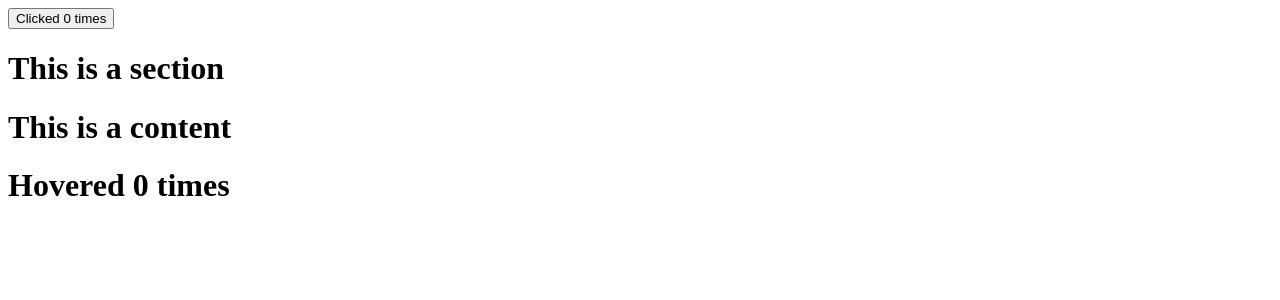
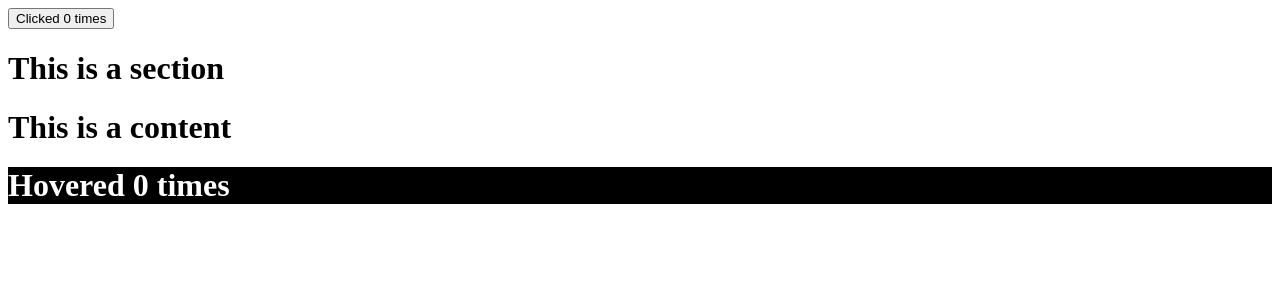
Before and after one commit to Minhaz810/React_fundamentals, a React (Vite) app: page / in a window 1280 px wide. Shown: the top 300 px of the page. Built offline with nearby package versions, Linux system fonts and the light colour scheme.

Commit message:
crated custom context

```diff
--- a/src/App.jsx
+++ b/src/App.jsx
@@ -1,13 +1,16 @@
-import { useState } from 'react';
-import reactLogo from './assets/react.svg';
+
 import ClickCounter from './components/clickCounter';
 import Section from './components/section';
 import Counter from './components/counter';
+import React from 'react';
+import themeContext from './components/context/themecontext';
 
-
-
-function App() {
-
+export default class App extends React.Component{
+      state={
+        theme:'dark'
+      }
+      render(){
+        const {theme}=this.state
         return (
           <>
             <div className='app'>
@@ -19,46 +22,74 @@ function App() {
               </Counter>
 
 
+              <themeContext.Provider value={{theme:this.state.theme}}>
                 <Section/>
+              </themeContext.Provider>
 
             </div>
           </>
         )
       }
-
-export default App
+}
 
 /*
 
-==> আমরা আগে user এর ভেতর props পাঠাচ্ছিলাম এইভাবে।
-  <User name="Chowdhury"/>
+==>ধরা যাক,আমরা APP এর একটা state কে component এর ভেতর use করতে চাচ্ছি।
 
-==> এখন আমরা যেই কাজটা করবো props আকারে একটা fucntion পাঠাবো,কারণ যেহেতু আমরা
-  props আকারে object পাঠাই আর javascript এ function ও একটা object তাই চাইলে আমরা একটা
-  function কে props আকারে পাঠাতে পারি যেই function টা আমার নাম return করবে।
+==>state={
+        theme:'dark'
+      }
+==> আমি চাচ্ছি theme টা চলে যাক hoverCounter এর কাছে।
 
-  <User name={()=>"Chowdhury"}/>
+    যদি আমরা props drilling এর মাধ্যেমে করি:
 
-==>User.jsx এ চলে যাই
+    1. Destructure করে theme কে নিয়ে আসলাম
+      const {theme}=this.state
 
-==>আমরা চাইলে function এ parameter ও পাঠাতে পারি।
-  <User name={(isLoggedIn)=>(isLoggedIn?"Chowdhury":"guest")}/>
 
-==>User.jsx এ চলে যাই
+    2. Section component এ theme কে দিয়ে দিলাম
+      <Section theme={theme}/>
 
-==>এবার আমাদের compomnent এর prop টার নাম যদি name না দিয়ে render দিয়ে দেই অর্থ্যাৎ
-  <User render={(isLoggedIn)=>(isLoggedIn?"Chowdhury":"guest")}/>
-  তাহলে এই prop টাকেই আমরা বলবো render prop.
 
-  চাইলে এটার নাম অন্য কিছুও দিতে পারতাম,কিন্তু convensionally এটার নাম render prop দিয়ে থাকি আমরা
+    3.Section সেটাকে Destructure করে Receive করলো।
+      export default function Section({theme}){
+      return(
+          <div>
+              <h1>
+                  This is a section
+              </h1>
+              <Content/>
 
-==>
+          </div>
+      )
 
-<Counter render={(counter,increamentCount)=>
-            <ClickCounter counter={counter} increamentCount={increamentCount}/> }
-        />
-এখানে counter componenent এর render নামক props টা হচ্ছে একটা function যেটা আসলে
-counter clickcounter component টাকে return করে,কিন্তু return করার সময় এর ভেতর
-counter আর increament counter এর value দিয়ে দেয়।
+
+    4. যেহেতু HoverCounter সরাররি Section এর ভেতর নাই,তাই একে আমরা Contnent এর ভেতর props
+        আকারে দিয়ে দিলাম
+        <Content theme={theme}/>
+        এবার content এর একটা theme নামক props আছে যার value {theme} (অর্থ্যাৎ Dark)
+
+
+    5. theme কে conent এর ভেতর Destructure করে নিয়ে এসে Hover Counter এ pass করলাম।
+      export default function Content({theme}){
+        return (
+            <div>
+                <h1>This is a content</h1>
+                <Counter>
+                    {(count,increamentCount)=>
+                    <HoverCounter count={count} increamentCount={increamentCount} theme={theme}/> }
+                </Counter>
+            </div>
+        )
+      }
+    }
+
+    6. Finally HoverCounter theme নামে props recieve করলো।
+
+        const {count}=this.props
+        const {increamentCount}=this.props
+        const {theme}=this.props
+
+
 
 */
--- a/src/components/HoverCounter.jsx
+++ b/src/components/HoverCounter.jsx
@@ -1,19 +1,13 @@
 import React from "react"
-export default class HoverCounter extends React.Component{
-
-
-
-    render(){
-        const {count}=this.props
-        const {increamentCount}=this.props
+export default function HoverCounter({count,increamentCount,theme}){
+    const style=theme==='dark'?{backgroundColor:'#000000', color:'#ffffff'}:null;
     return (
     <div>
-        <h1 onMouseOver={increamentCount}>
+        <h1 onMouseOver={increamentCount} style={style}>
             Hovered {count} times
         </h1>
     </div>
     )
-    }
 }
 
 /*
--- a/src/components/content.jsx
+++ b/src/components/content.jsx
@@ -1,12 +1,19 @@
 import Counter from "./counter";
 import HoverCounter from "./HoverCounter";
+import themeContext from "./context/themecontext";
 export default function Content(){
     return (
         <div>
             <h1>This is a content</h1>
             <Counter>
                 {(count,increamentCount)=>
-                <HoverCounter count={count} increamentCount={increamentCount}/> }
+                    <themeContext.Consumer>
+                    {   ({theme})=><HoverCounter count={count}
+                        // value হিসেবে theme পাঠালে theme receive করে
+                        increamentCount={increamentCount} theme={theme}/>
+                    }
+                    </themeContext.Consumer>
+                }
             </Counter>
         </div>
     )
--- /dev/null
+++ b/src/components/context/themecontext.jsx
@@ -0,0 +1,5 @@
+import createContext from "../lib/CustomContext";
+
+const themeContext=createContext()
+
+export default themeContext
--- /dev/null
+++ b/src/components/lib/CustomContext.jsx
@@ -0,0 +1,22 @@
+class Context{
+    constructor(value){
+        this.value=value //আমরা provider এর value হিসেবে যেই সেটা।
+    }
+    provider=({children,value})=>{ //children: provider এর ভেতর wrap করা component (section)
+        this.value=value; //value object থেকে value টা (theme) destructured হয়ে এসে পড়লো।
+        return children;
+    }
+    Consumer=({children})=>children(this.value)  //এখানে children হচ্ছে consumer এর ভেতর wrap করা function
+}
+
+function createContext(value=null){
+    const context=new Context(value)
+
+    return {
+        Provider: context.provider,
+        Consumer: context.Consumer,
+    }
+
+
+}
+export default createContext
--- a/src/components/section.jsx
+++ b/src/components/section.jsx
@@ -1,11 +1,11 @@
 import Content from "./content"
-export default function Section(){
+export default function Section({theme}){
     return(
         <div>
             <h1>
                 This is a section
             </h1>
-            <Content/>
+            <Content theme={theme}/>
 
         </div>
     )
```
Also changed, not shown: src/components/counter.jsx (+15 -0 lines). Lines whose indentation alone changed are shown as unchanged.
